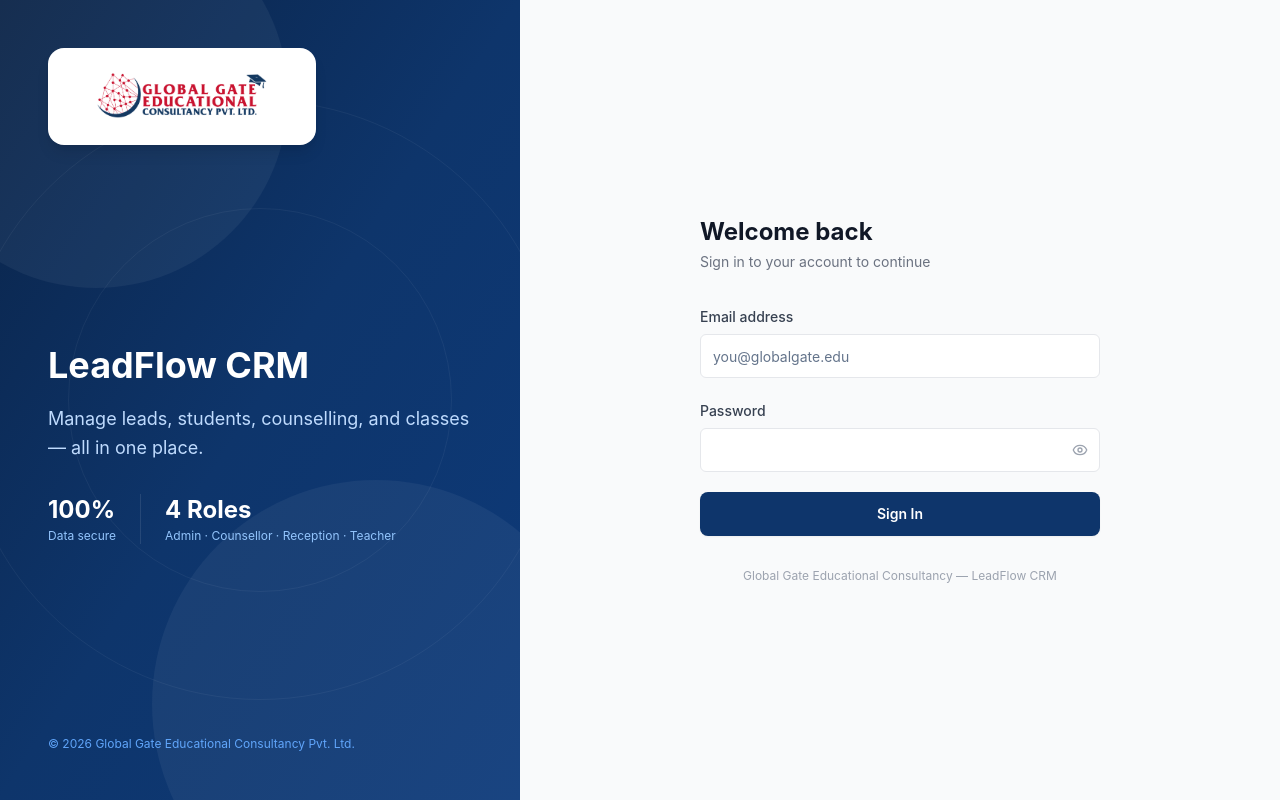
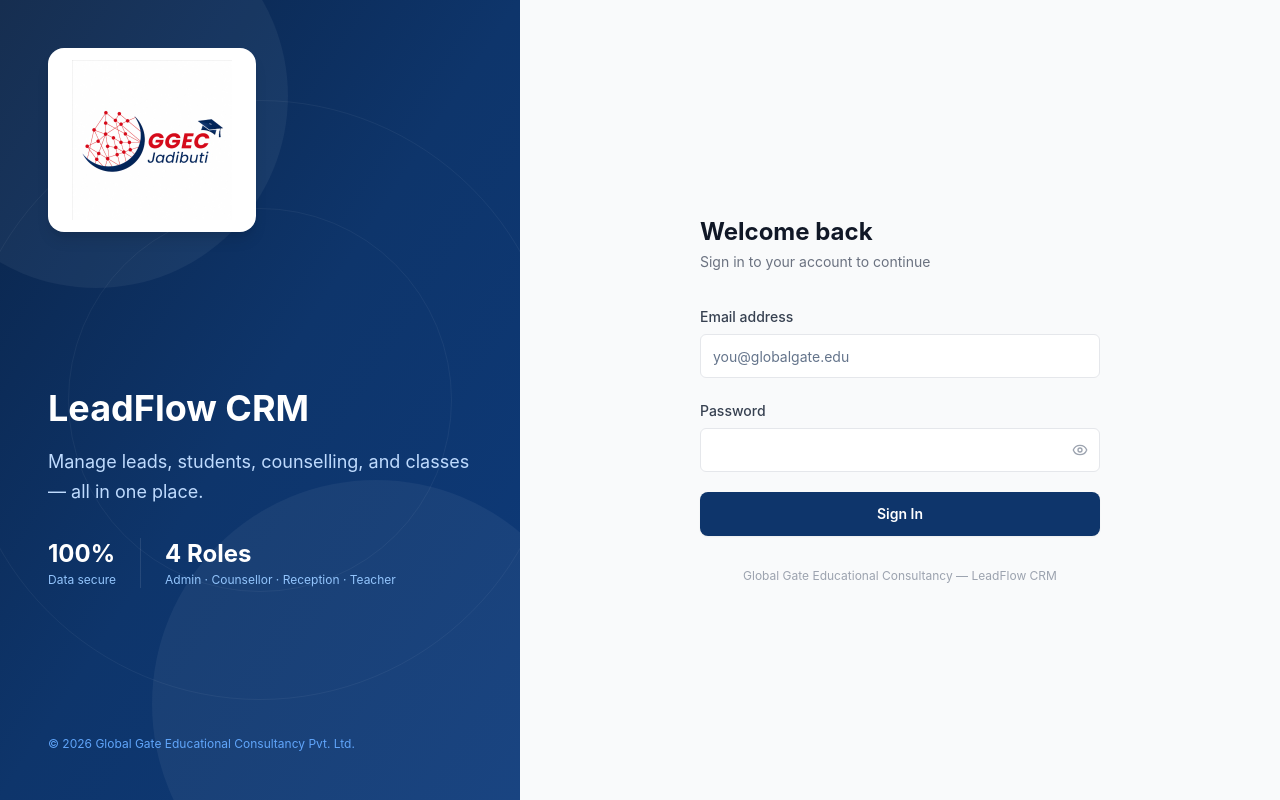
Before and after one commit to MANGOpali/GGEC-studentTracker, a Next.js app: page /login in a window 1280 px wide. Built offline with nearby package versions, Linux system fonts and the light colour scheme.

Commit message:
fix: use square-logo.jpg on login page

```diff
--- a/app/login/page.tsx
+++ b/app/login/page.tsx
@@ -61,10 +61,10 @@
         <div className="relative z-10">
           <div className="bg-white rounded-2xl px-6 py-3 inline-block shadow-lg">
             <Image
-              src="/logo.png"
+              src="/square-logo.jpg"
               alt="Global Gate Educational Consultancy"
-              width={220}
-              height={74}
+              width={160}
+              height={160}
               className="object-contain"
             />
           </div>
@@ -102,7 +102,7 @@
         {/* Mobile logo */}
         <div className="lg:hidden mb-8">
           <Image
-            src="/logo.png"
+            src="/square-logo.jpg"
             alt="Global Gate Educational Consultancy"
             width={220}
             height={74}
```
Also changed, not shown: public/square-logo.jpg (added).
